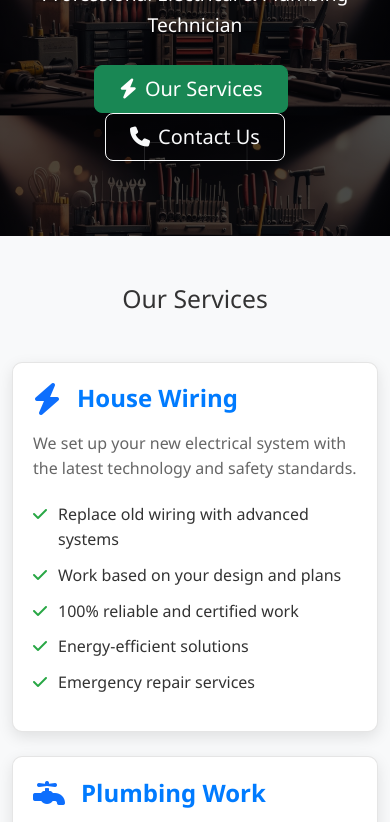
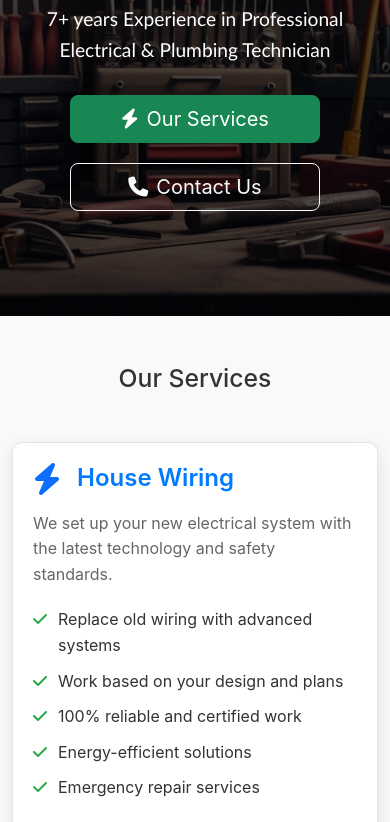
Before and after one commit to UyyalaSrikanth/Anji, a plain HTML site: page index.html in a window 390 px wide. Shown: the part 208-1030 px from the top of the page. Drawn offline with nearby package versions, Linux system fonts and the light colour scheme.

Commit message:
Updated layout and styles

```diff
--- a/index.html
+++ b/index.html
@@ -15,14 +15,13 @@
       --primary-color: #007bff;
       --secondary-color: #28a745;
       --dark-color: #343a40;
-      --light-color: #f8f9fa;
+      --light-color: #1970c6;
     }
 
     body {
-      font-family: 'Segoe UI', Tahoma, Geneva, Verdana, sans-serif;
+     font-family: 'Inter', system-ui, -apple-system, sans-serif;
       line-height: 1.6;
       color: #333;
-
       background-color: #f9f9f9;
     }
 
@@ -49,7 +48,7 @@
     /* Hero Section */
     .hero {
       background: linear-gradient(rgba(0, 0, 0, 0.7), rgba(0, 0, 0, 0.7)), url('img/img.jpg');
-      background-size:contain;
+      background-size: cover;
       background-position: center;
       color: white;
       padding: 120px 0;
@@ -65,6 +64,13 @@
     .hero .lead {
       font-size: 1.5rem;
       margin-bottom: 30px;
+    }
+
+    .hero-buttons {
+      display: flex;
+      justify-content: center;
+      gap: 15px;
+      flex-wrap: wrap;
     }
 
     /* Services Section */
@@ -147,6 +153,7 @@
       height: 100%;
       object-fit: cover;
     }
+
     /* Contact Section */
     .contact-box {
       background-color: white;
@@ -195,6 +202,7 @@
     .contact-text a:hover {
       color: var(--primary-color);
     }
+
     /* Footer */
     footer {
       background-color: var(--dark-color);
@@ -213,6 +221,7 @@
       color: var(--secondary-color);
       transform: translateY(-3px);
     }
+
     .developer-credit {
       font-size: 0.9rem;
       opacity: 0.8;
@@ -227,11 +236,11 @@
     .developer-credit a:hover {
       text-decoration: underline;
     }
+
     /* Responsive Adjustments */
     @media (max-width: 768px) {
       .hero {
-        padding: 75px 0;
-
+        padding: 100px 0;
       }
 
       .hero h1 {
@@ -240,10 +249,24 @@
 
       .hero .lead {
         font-size: 1.2rem;
+        padding: 0 15px;
       }
 
       .service-card {
         padding: 20px;
+      }
+
+      .hero-buttons {
+        flex-direction: column;
+        align-items: center;
+        gap: 10px;
+        padding: 0 15px;
+      }
+
+      .hero-buttons .btn {
+        width: 100%;
+        max-width: 250px;
+        margin: 5px 0;
       }
     }
   </style>
@@ -269,9 +292,6 @@
             <a class="nav-link" href="#gallery">Gallery</a>
           </li>
           <li class="nav-item">
-            <a class="nav-link" href="#about">About</a>
-          </li>
-          <li class="nav-item">
             <a class="nav-link" href="#contact">Contact</a>
           </li>
         </ul>
@@ -282,17 +302,21 @@
   <!-- Hero Section -->
   <section id="home" class="hero d-flex align-items-center">
     <div class="container text-center">
-      <h1><span class="d-block mb-2">Hi, I am</span>Anji</h1>
-      <p class="lead mb-4">Professional Electrical & Plumbing Technician</p>
-      <a href="#services" class="btn btn-success btn-lg px-4 me-2">
+      <h1><span class="d-block mb-2" >Hi, I am</span>Anji</h1>
+      <p class="lead mb-4" style="font-family:'Trebuchet MS', 'Lucida Sans Unicode', 'Lucida Grande', 'Lucida Sans', Arial, sans-serif;">7+ years Experience in Professional Electrical & Plumbing Technician</p>
+
+      <div class="hero-buttons">
+        <a href="#services" class="btn btn-success btn-lg px-4">
           <i class="fas fa-bolt me-2"></i>Our Services
         </a>
         <a href="#contact" class="btn btn-outline-light btn-lg px-4">
           <i class="fas fa-phone me-2"></i>Contact Us
         </a>
       </div>
+    </div>
   </section>
 
+  <!-- Rest of your code remains exactly the same -->
   <!-- Services Section -->
   <section id="services" class="py-5 bg-light">
     <div class="container">
@@ -313,7 +337,6 @@
               <li>Energy-efficient solutions</li>
               <li>Emergency repair services</li>
             </ul>
-
           </div>
         </div>
 
@@ -332,7 +355,6 @@
               <li>Water heater installation</li>
               <li>Drain cleaning services</li>
             </ul>
-
           </div>
         </div>
       </div>
@@ -377,6 +399,8 @@
       </div>
     </div>
   </section>
+
+  <!-- Contact Section -->
   <section id="contact" class="py-5">
     <div class="container">
       <h2 class="text-center mb-5">Contact Me</h2>
@@ -411,7 +435,7 @@
               </div>
               <div class="contact-text">
                 <h5>Facebook</h5>
-                <a href="https://www.facebook.com/profile.php?id=100008011908333" target="_blank"> Anji yadav</a>
+                <a href="https://www.facebook.com/profile.php?id=100008011908333" target="_blank">Anji yadav</a>
               </div>
             </div>
 
@@ -421,7 +445,7 @@
               </div>
               <div class="contact-text">
                 <h5>Location</h5>
-                <p>Kalwacharla,Ramagiri, centenary colony 505212 ,peddapalli</p>
+                <p>Kalwacharla, Ramagiri, centenary colony 505212, peddapalli</p>
               </div>
             </div>
           </div>
@@ -429,6 +453,7 @@
       </div>
     </div>
   </section>
+
   <!-- Footer -->
   <footer class="py-4">
     <div class="container">
@@ -441,11 +466,10 @@
           <div class="social-icons mb-3">
             <a href="https://www.facebook.com/profile.php?id=100008011908333"><i class="fab fa-facebook"></i></a>
             <a href="https://www.instagram.com/vemuanji?igsh=a2w0eG94cTY1MXJ4"><i class="fab fa-instagram"></i></a>
-            <a href="7396946911"><i class="fab fa-whatsapp"></i></a>
+            <a href="https://wa.me/7396946911"><i class="fab fa-whatsapp"></i></a>
           </div>
-          &copy; 2025 Anji - Electrical Technician. All rights reserved.
+          <p>&copy; 2025 Anji - Electrical Technician. All rights reserved.</p>
           <p class="developer-credit">Built by <a href="https://uyyalasrikanth.netlify.app" target="_blank">uyyalasrikanth.netlify.app</a></p>
-          </p>
         </div>
       </div>
     </div>
```
Lines whose indentation alone changed are shown as unchanged.
